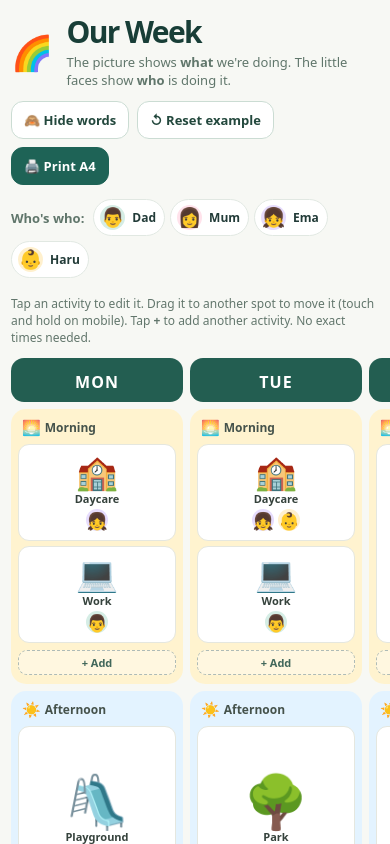
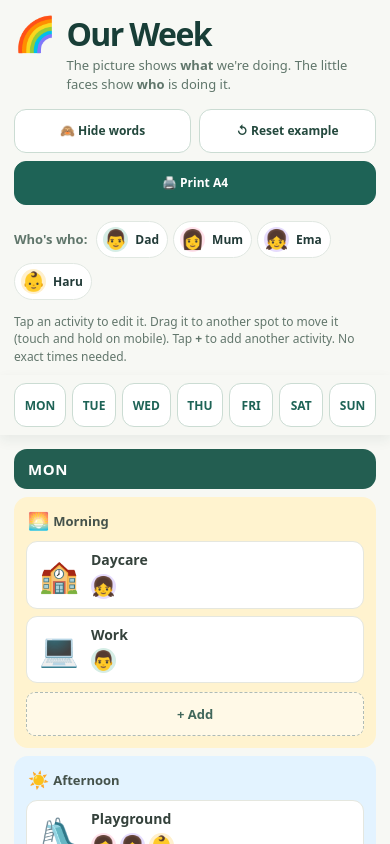
Before and after one commit to teranchristian/little-week, a React (Vite) app: page / in a window 390 px wide. Shown: the top 844 px of the page. Built offline with nearby package versions, Linux system fonts and the light colour scheme.

Commit message:
Improve mobile week layout and navigation

```diff
--- a/src/App.tsx
+++ b/src/App.tsx
@@ -180,9 +180,13 @@ function Calendar({ week, onEdit, onCommit }: {
   }
 
   const visibleWeek = preview ?? week;
-  return <section className="scroll" aria-label="Weekly family activities"><div className="calendar">
+  return <section className="scroll" aria-label="Weekly family activities">
+    <nav className="day-nav" aria-label="Jump to day">
+      {days.map((day, index) => <button key={day} type="button" onClick={() => document.getElementById(`day-${index}`)?.scrollIntoView({ behavior: 'smooth', block: 'start' })}>{day}</button>)}
+    </nav>
+    <div className="calendar">
     <DndContext sensors={sensors} collisionDetection={collisionDetection} onDragStart={dragStart} onDragMove={updatePreview} onDragOver={updatePreview} onDragEnd={dragEnd} onDragCancel={clearDrag}>
-      {days.map((day, dayIndex) => <article className="day" key={day}>
+      {days.map((day, dayIndex) => <article className="day" id={`day-${dayIndex}`} key={day}>
         <div className="day-head">{day}</div>
         {parts.map(part => <DayPart key={part.id} day={dayIndex} part={part} activities={visibleWeek[dayIndex][part.id]} onEdit={edit} />)}
       </article>)}
@@ -282,6 +286,7 @@ export default function App() {
   const [hideWords, setHideWords] = useState(readHideWords);
   const [target, setTarget] = useState<EditTarget | null>(null);
   const [undoMove, setUndoMove] = useState<UndoMove | null>(null);
+  const [showBackToTop, setShowBackToTop] = useState(false);
   const toastToken = useRef(0);
 
   useEffect(() => { try { localStorage.setItem(storageKey, JSON.stringify(week)); } catch { /* Private browsing can block storage. */ } }, [week]);
@@ -291,6 +296,23 @@ export default function App() {
     const timeout = window.setTimeout(() => setUndoMove(current => current?.token === undoMove.token ? null : current), 6000);
     return () => window.clearTimeout(timeout);
   }, [undoMove]);
+  useEffect(() => {
+    let hideTimeout: number | undefined;
+    const updateBackToTop = () => {
+      window.clearTimeout(hideTimeout);
+      if (window.scrollY <= 160) {
+        setShowBackToTop(false);
+      } else {
+        setShowBackToTop(true);
+        hideTimeout = window.setTimeout(() => setShowBackToTop(false), 3500);
+      }
+    };
+    window.addEventListener('scroll', updateBackToTop, { passive: true });
+    return () => {
+      window.removeEventListener('scroll', updateBackToTop);
+      window.clearTimeout(hideTimeout);
+    };
+  }, []);
 
   function showMove(before: WeekPlan, after: WeekPlan, id: string) {
     const from = findActivity(before, id);
@@ -343,7 +365,7 @@ export default function App() {
     ? { id: newActivityId(), icon: '🛝', label: 'Playground', who: ['ema'] as PersonId[] }
     : week[target.day][target.part][target.index]);
 
-  return <main className={`shell ${hideWords ? 'hide-words' : ''}`}>
+  return <main className={`shell ${hideWords ? 'hide-words' : ''} ${showBackToTop ? 'with-back-to-top' : ''}`}>
     <header className="top">
       <div className="titleline"><span className="rainbow" aria-hidden="true">🌈</span><div><h1>Our Week</h1><p className="sub">The picture shows <strong>what</strong> we're doing. The little faces show <strong>who</strong> is doing it.</p></div></div>
       <div className="actions"><button className="btn" type="button" onClick={() => setHideWords(value => !value)}>{hideWords ? '👀 Show words' : '🙈 Hide words'}</button><button className="btn" type="button" onClick={reset}>↺ Reset example</button><button className="btn primary" type="button" onClick={() => window.print()}>🖨️ Print A4</button></div>
@@ -352,6 +374,7 @@ export default function App() {
     <div className="intro">Tap an activity to edit it. Drag it to another spot to move it (touch and hold on mobile). Tap <strong>+</strong> to add another activity. No exact times needed.</div>
     <Calendar week={week} onEdit={setTarget} onCommit={commitMove} />
     <p className="smallnote">All three time-of-day rows are the same height · Example activities only · Changes save on this device · A4 landscape print</p>
+    {showBackToTop && <button className="back-to-top" type="button" aria-label="Back to top" title="Back to top" onClick={() => window.scrollTo({ top: 0, behavior: window.matchMedia('(prefers-reduced-motion: reduce)').matches ? 'auto' : 'smooth' })}><span aria-hidden="true">↑</span></button>}
     {target && initialActivity && <ActivityEditor target={target} activity={initialActivity} week={week} onSave={saveActivity} onDelete={deleteActivity} onClose={() => setTarget(null)} />}
     {undoMove && <MoveToast message={undoMove.message} onUndo={() => { setWeek(undoMove.before); setUndoMove(null); }} onDismiss={() => setUndoMove(null)} />}
   </main>;
--- a/src/styles.css
+++ b/src/styles.css
@@ -39,3 +39,55 @@ dialog{border:0;border-radius:19px;box-shadow:0 24px 75px #183b3450;width:min(51
 @media(max-width:700px){.calendar{grid-template-rows:44px repeat(3,minmax(258px,1fr))}}
 @media print{.all-people{font-size:8px}.all-icon{font-size:13px}.calendar{grid-template-rows:9mm repeat(3,50mm)}.part{height:100%;min-height:0}.activities{flex:1;min-height:0;overflow:hidden}.activities>.activity{flex:1 1 0;min-height:0}}
 @media print{.move-toast{display:none!important}}
+
+/* On phones, show the whole week as a readable vertical list. */
+.day-nav{display:none}
+.back-to-top{display:none}
+@media screen and (max-width:900px){
+  .shell{padding:16px 14px 28px}
+  .top{gap:16px;margin-bottom:16px}
+  .titleline{align-items:flex-start;gap:10px}
+  .titleline h1{font-size:32px}
+  .sub{font-size:13px;line-height:1.4}
+  .actions{display:grid;grid-template-columns:repeat(2,minmax(0,1fr));gap:8px}
+  .actions .btn{min-height:44px;justify-content:center;text-align:center;padding:8px;font-size:12px}
+  .actions .btn.primary{grid-column:1/-1}
+  .legend{margin-bottom:13px}
+  .intro{line-height:1.45;margin-bottom:10px}
+  .scroll{width:100%;margin:0;overflow:visible;padding:0}
+  .day-nav{position:sticky;top:0;z-index:5;display:flex;gap:6px;overflow-x:auto;scrollbar-width:none;margin:0 -14px 14px;padding:8px 14px;background:var(--body);box-shadow:0 5px 12px #223b3812}
+  .day-nav::-webkit-scrollbar{display:none}
+  .day-nav button{flex:1 0 auto;min-width:44px;min-height:44px;border:1px solid #cbdcd3;border-radius:12px;background:white;color:var(--teal);font-size:12px;font-weight:800}
+  .day-nav button:hover{background:#e5f7ed}
+  .calendar{display:flex;flex-direction:column;gap:20px;min-width:0}
+  .day{display:flex;flex-direction:column;gap:8px;scroll-margin-top:70px}
+  .day-head{position:static;text-align:left;padding:10px 14px;font-size:15px;letter-spacing:.6px}
+  .part{height:auto;min-height:0;padding:12px;gap:9px;border-radius:14px}
+  .part-head{font-size:13px;padding:0 2px}
+  .part-head .symbol{font-size:17px}
+  .activities{flex:none;gap:7px}
+  .activities>.activity{flex:none;min-height:62px;flex-direction:row;justify-content:flex-start;gap:12px;padding:9px 12px;border-radius:11px}
+  .activity-emoji,.activities>.activity:only-child .activity-emoji,.hide-words .activities>.activity:only-child .activity-emoji{font-size:32px;min-width:38px}
+  .activity-details{align-items:flex-start;gap:5px}
+  .activity-name{font-size:14px;line-height:1.25}
+  .people{justify-content:flex-start}
+  .people .face,.activities>.activity:only-child .people .face{width:25px;height:25px;font-size:19px}
+  .hide-words .activity{justify-content:flex-start}
+  .hide-words .activity-emoji{font-size:32px}
+  .add{min-height:44px;margin:0;font-size:13px;background:#ffffff80}
+  .smallnote{line-height:1.4;margin:20px 0 0}
+  dialog{width:100vw;max-width:none;height:100dvh;max-height:none;margin:0;border-radius:0;overscroll-behavior:contain}
+  .modal-head{position:sticky;top:0;z-index:2;background:white;padding:16px 18px}
+  .modal-head h2{font-size:19px;line-height:1.25}
+  .xclose{min-width:44px;min-height:44px}
+  .modal-body{padding:16px 18px calc(18px + env(safe-area-inset-bottom))}
+  .choice{min-height:72px}
+  .person-choice{min-height:72px}
+  .mini-input{min-height:44px;font-size:16px}
+  .modal-foot{position:sticky;bottom:calc(-18px - env(safe-area-inset-bottom));z-index:2;background:white;border-top:1px solid var(--border);margin:20px -18px calc(-18px - env(safe-area-inset-bottom));padding:12px 18px calc(12px + env(safe-area-inset-bottom))}
+  .modal-foot .btn{min-height:44px}
+  .move-toast{bottom:calc(12px + env(safe-area-inset-bottom));border-radius:14px}
+  .back-to-top{position:fixed;right:16px;bottom:calc(16px + env(safe-area-inset-bottom));z-index:10;display:grid;place-items:center;width:52px;height:52px;border:0;border-radius:50%;background:#1e6356aa;color:white;font-size:30px;line-height:1;box-shadow:0 4px 14px #183b3426}
+  .back-to-top:hover{background:#1e6356dd}
+  .with-back-to-top .move-toast{bottom:calc(80px + env(safe-area-inset-bottom))}
+}
```
